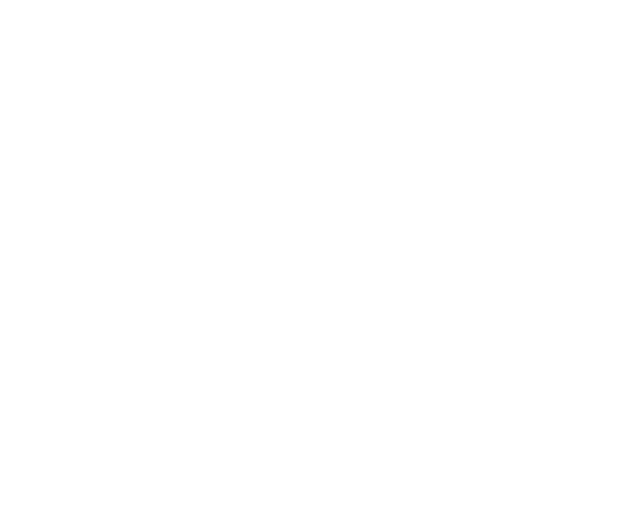
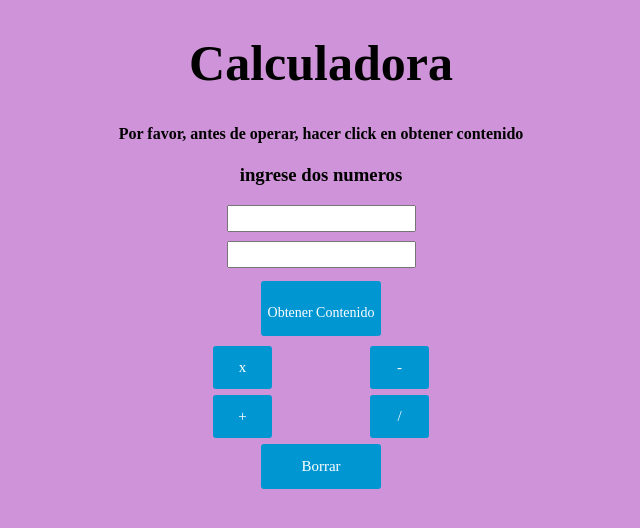
Before and after one commit to WendyColmenares/MujeresDigitales, a plain HTML site: page index.html in a window 1280 px wide. Shown: the whole page, without its empty margins (319-959 px from the left). Drawn offline with Linux system fonts and the light colour scheme.

Commit message:
En este archivo, se implemento lenguaje javascript para realizar las funciones de operaciones basicas de una calculadora con dos numeros, ademas de ello se realizo un poco de diseño con css

```diff
--- a/index.html
+++ b/index.html
@@ -4,9 +4,136 @@
     <meta charset="UTF-8">
     <meta http-equiv="X-UA-Compatible" content="IE=edge">
     <meta name="viewport" content="width=device-width, initial-scale=1.0">
-    <title>Inicio</title>
+    <title>Calculadora</title>
+    <style>
+        body{
+            background-color: #CE93D8;
+            font-family:lucida Bright;;
+        }
+
+        input {
+            text-align: center;
+            size: 10px;
+            padding: 4px;
+            margin-bottom: 9px;
+
+        }
+
+        .btn{
+            text-align: center;
+            font-family: lucida Bright;
+            align-content: center;
+            font-size: 15px;
+            width: 120px;
+            height: 45px;
+            background: #0096d2;
+            color: #ffffff;
+            cursor: pointer;
+            border: none;
+            border-radius: 3px;
+        }
+
+        .btn-ope{
+            text-align: center;
+            font-family: lucida Bright;
+            align-content: center;
+            font-size: 15px;
+            width: 59px;
+            height: 43px;
+            background: #0096d2;
+            color: #ffffff;
+            cursor: pointer;
+            border: none;
+            border-radius: 3px;
+            display: flex;
+            flex-wrap: wrap;
+            justify-content: space-evenly;
+            margin: 6px;
+            margin-right: 92px;
+        }
+
+        /*.derecha{
+            position: absolute;
+            top: 274px;
+            right: 124px;
+            font-size: 39px;
+            text-align: center;
+        }
+
+        .derecha2{
+            position: absolute;
+            top: 323px;
+            right: 124px;
+            font-size: 21px;
+            text-align: center;
+        }*/
+
+        h1{
+            font-size: 50px;
+        }
+
+        #flex{
+            display: flex;
+            justify-content: center;
+            margin-left: 86px;
+
+        }
+
+    </style>
+
+<script language="javascript">
+    var valor1 = 0
+    var valor2 = 0
+
+    var multiplica = function(){
+        alert(valor1 * valor2)
+    }
+
+    var suma = function(){
+        alert(valor1 + valor2)
+    }
+
+    var resta = function(){
+        alert(valor1 - valor2)
+    }
+
+    var divide = function(){
+        alert(valor1 / valor2)
+    }
+
+    var obtener = function(){
+        console.log('obteniendo datos')
+        var a = document.getElementById('numero1').value
+        var b = document.getElementById('numero2').value
+        valor1 = parseInt(a);
+        valor2 = parseInt(b);
+    }
+
+</script>
 </head>
-<body>
+<body onload="init();">
+    <center>
+    <form>
+        <h1>Calculadora</h1>
+        <h4>Por favor, antes de operar, hacer click en obtener contenido </h4>
+        <h3>ingrese dos numeros</h3>
+    <input type="text" id="numero1"><br>
+    <input type="text" id="numero2"><br>
+    <div onclick="obtener()" class="btn" style="font-size: 14px; padding-top: 10px;margin: 4px;">Obtener Contenido</div>
+    <div id="flex">
+    <div>
+        <div onclick="multiplica()"class="btn-ope">x</div>
+        <div onclick="suma()" class="btn-ope">+</div>
+    </div>
+    <div>
+        <div onclick="resta()" class="btn-ope derecha">-</div>
+        <div onclick="divide()" class="btn-ope derecha2">/</div>
+    </div>
+</div>
 
+    <input type="reset" value="Borrar" class="btn"><br>
+
+    </form>
+</center>
 </body>
 </html>
```
